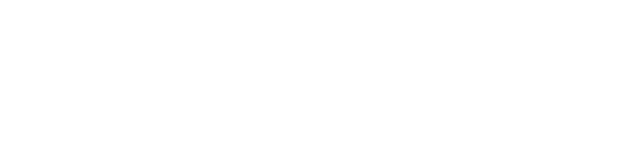
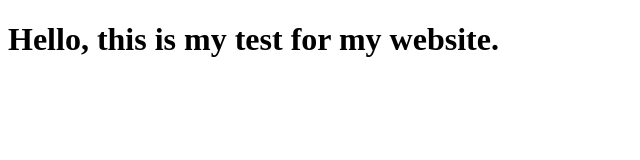
Before and after one commit to KevinHavn/Good-Food-Mood, a plain HTML site: page index.html in a window 1280 px wide. Shown: the whole page, without its empty margins (0-640 px from the left). Drawn offline with Linux system fonts and the light colour scheme.

Commit message:
made html test file

```diff
--- a/index.html
+++ b/index.html
@@ -10,5 +10,8 @@
 		<title>Good Food Mood | Home</title>
 		<link href="css/styles.css" alt="Stylesheet" />
 	</head>
-  <body></body>
+	<body>
+		<header></header>
+		<main><h1>Hello, this is my test for my website.</h1></main>
+	</body>
 </html>
```
Lines whose indentation alone changed are shown as unchanged.
